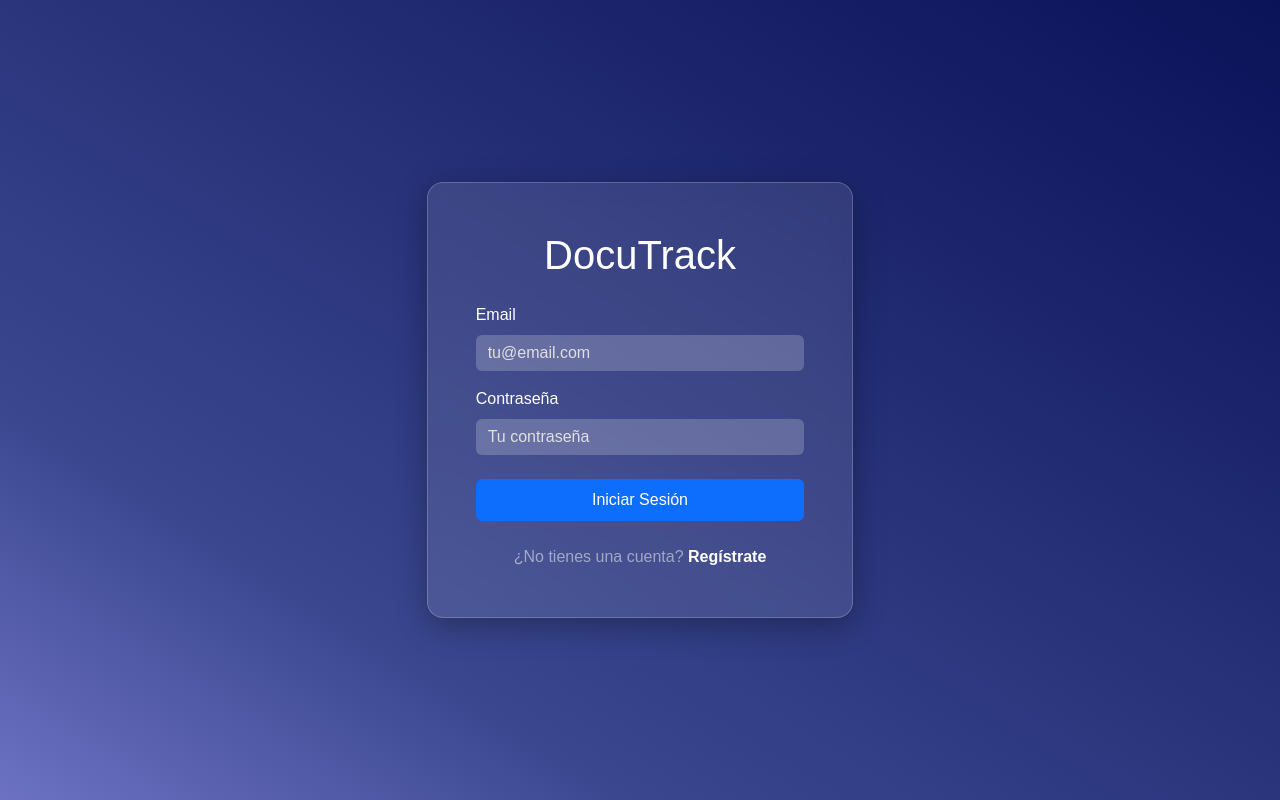
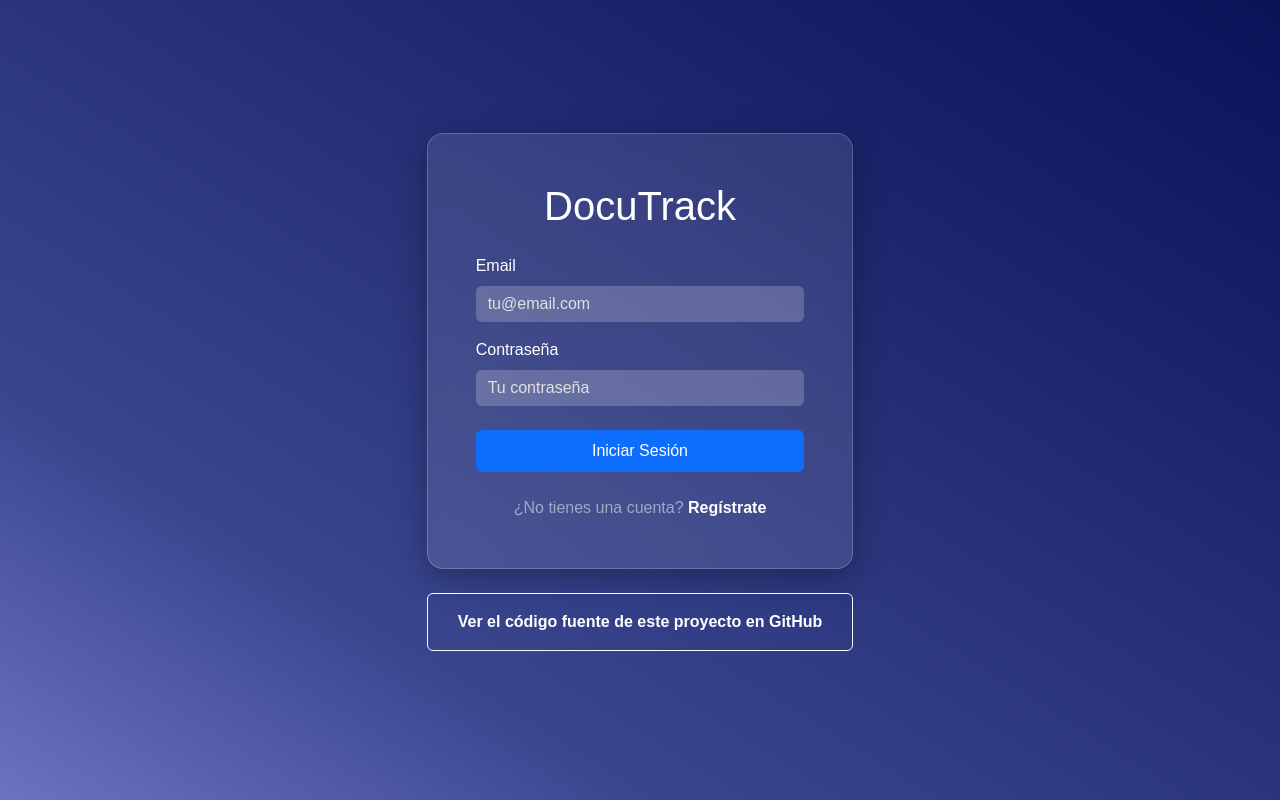
Before and after one commit to infodigitalpty/docutrack, a Next.js app in the folder frontend/: page / in a window 1280 px wide. Built offline with nearby package versions, Linux system fonts and the light colour scheme; no server answers.

Commit message:
Footer con enlace al repositorio en la página de login

```diff
--- a/frontend/app/page.tsx
+++ b/frontend/app/page.tsx
@@ -72,6 +72,14 @@ const LoginPage = () => {
                         </div>
                     </div>
                 </div>
+
+                <div className="text-center mt-4">
+                    <div className="alert alert-light bg-transparent border-light text-white-50" role="alert">
+                        <a href="https://github.com/infodigitalpty/docutrack" className="alert-link text-white" target="_blank" rel="noopener noreferrer">
+                            Ver el código fuente de este proyecto en GitHub
+                        </a>
+                    </div>
+                </div>
             </div>
         </div>
     );
```
